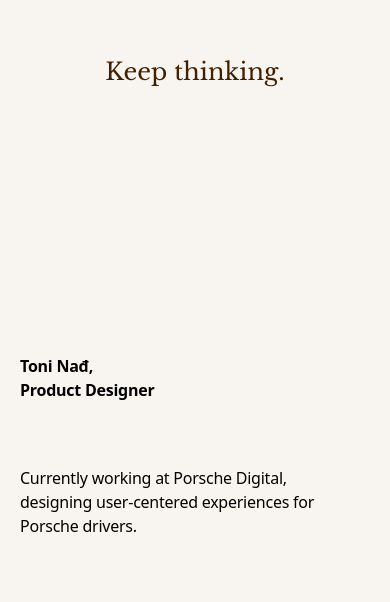
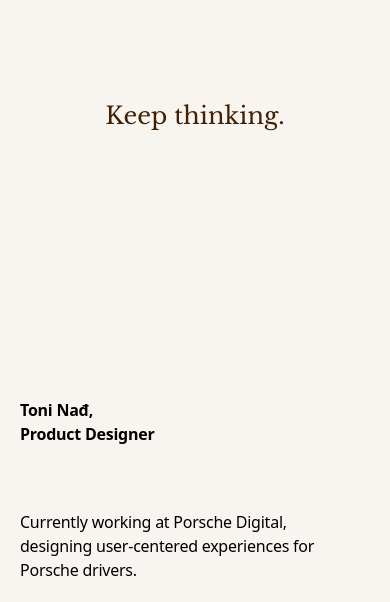
Before and after one commit to nadtonii/paper-portfolio-react, a React (Vite) app: page / in a window 390 px wide. Shown: the part 242-844 px from the top of the page. Built offline with nearby package versions, Linux system fonts and the light colour scheme; the HTML template or start-up script is replaced by a standard one.

Commit message:
Fix desktop layout

```diff
--- a/src/pages/Index.tsx
+++ b/src/pages/Index.tsx
@@ -2,10 +2,10 @@ import { GrainGradient } from '@paper-design/shaders-react';
 
 const Index = () => {
   return (
-    <div className="min-h-screen flex items-center justify-center p-5">
+    <div className="h-screen p-5 flex items-center justify-center">
       <div className="w-full h-full flex flex-col-reverse md:flex-row items-stretch gap-8">
         {/* Text Section */}
-        <div className="flex flex-col justify-between w-full md:w-[303px] md:flex-shrink-0">
+        <div className="flex flex-col justify-between w-full md:w-[303px] md:flex-shrink-0 md:h-full">
           <div className="flex flex-col gap-4">
             <div className="font-noto font-semibold text-base leading-[150%] tracking-[-0.015em] whitespace-pre-wrap text-portfolio-text">
               {'Toni Nađ,\nProduct Designer'}
@@ -17,7 +17,7 @@ const Index = () => {
         </div>
 
         {/* Animation Section */}
-        <div className="relative w-full md:flex-1 h-[500px] md:h-auto min-h-[500px] rounded-[32px] overflow-hidden">
+        <div className="relative w-full md:flex-1 h-[500px] md:h-full rounded-[32px] overflow-hidden">
           <GrainGradient
             colors={['#FFEFDF', '#EB885D', '#FFAD8A']}
             colorBack="#00000000"
```
